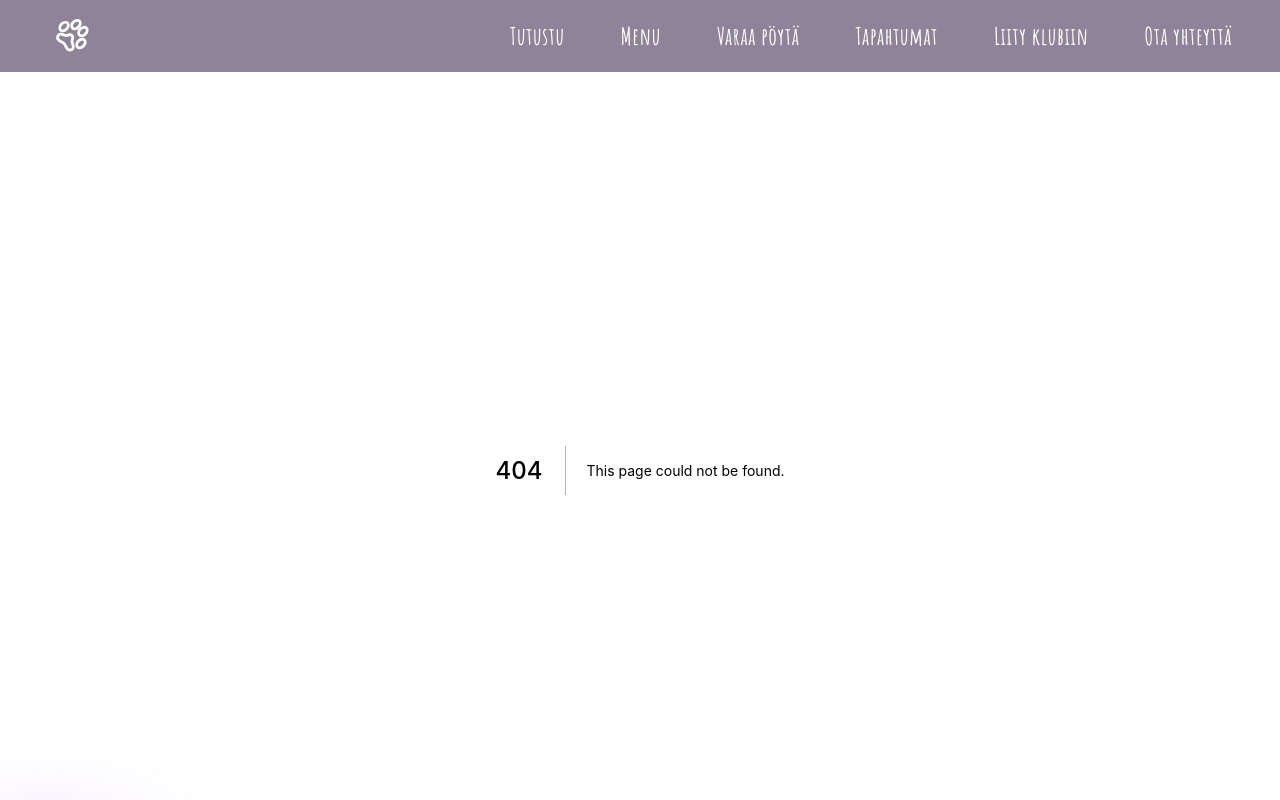
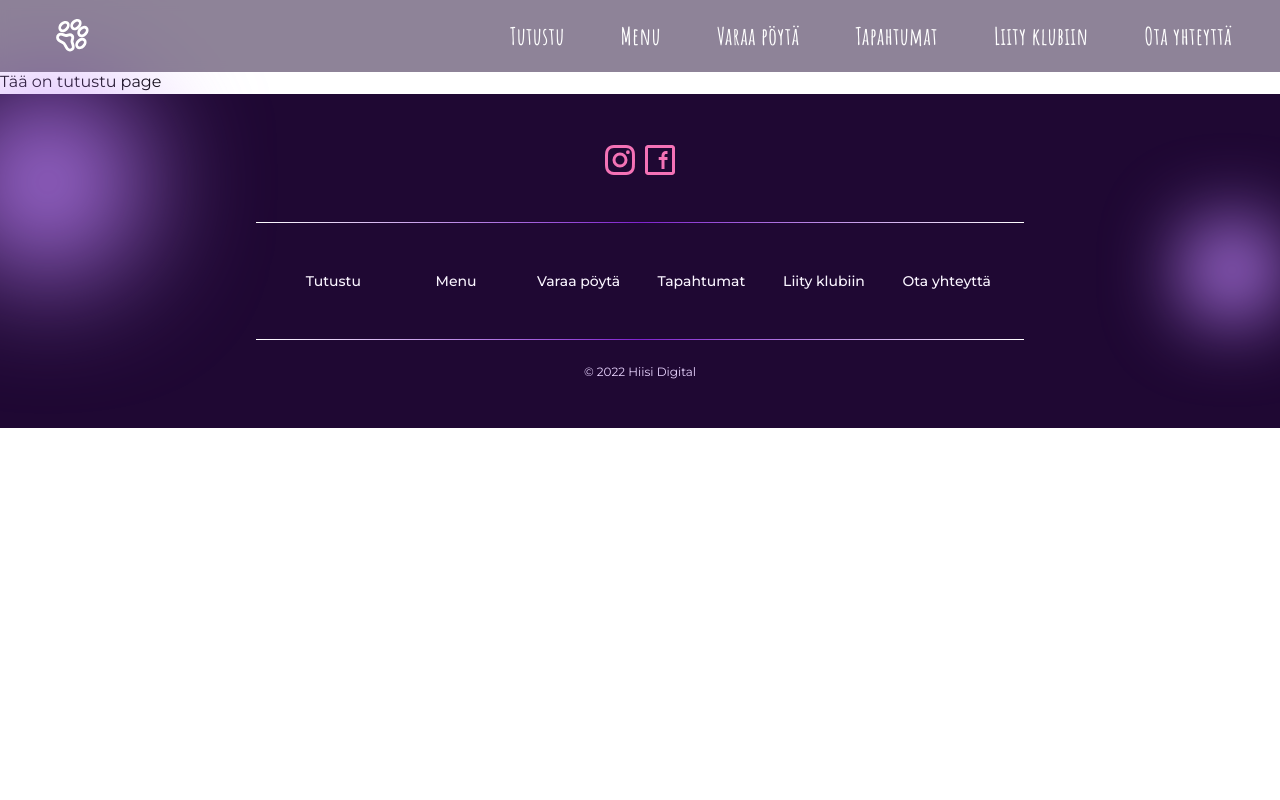
Before and after one commit to villetoimela/templates-cat-cafe, a Next.js app: page /tutustu in a window 1280 px wide. Before the commit this address had no page. Shown: the top 800 px of the page. Built offline with nearby package versions, Linux system fonts and the light colour scheme.

Commit message:
added tutustu page

```diff
--- /dev/null
+++ b/pages/tutustu.js
@@ -0,0 +1,9 @@
+import React from 'react'
+
+const Tutustu = () => {
+    return (
+        <div>Tää on tutustu page</div>
+    )
+}
+
+export default Tutustu
```
